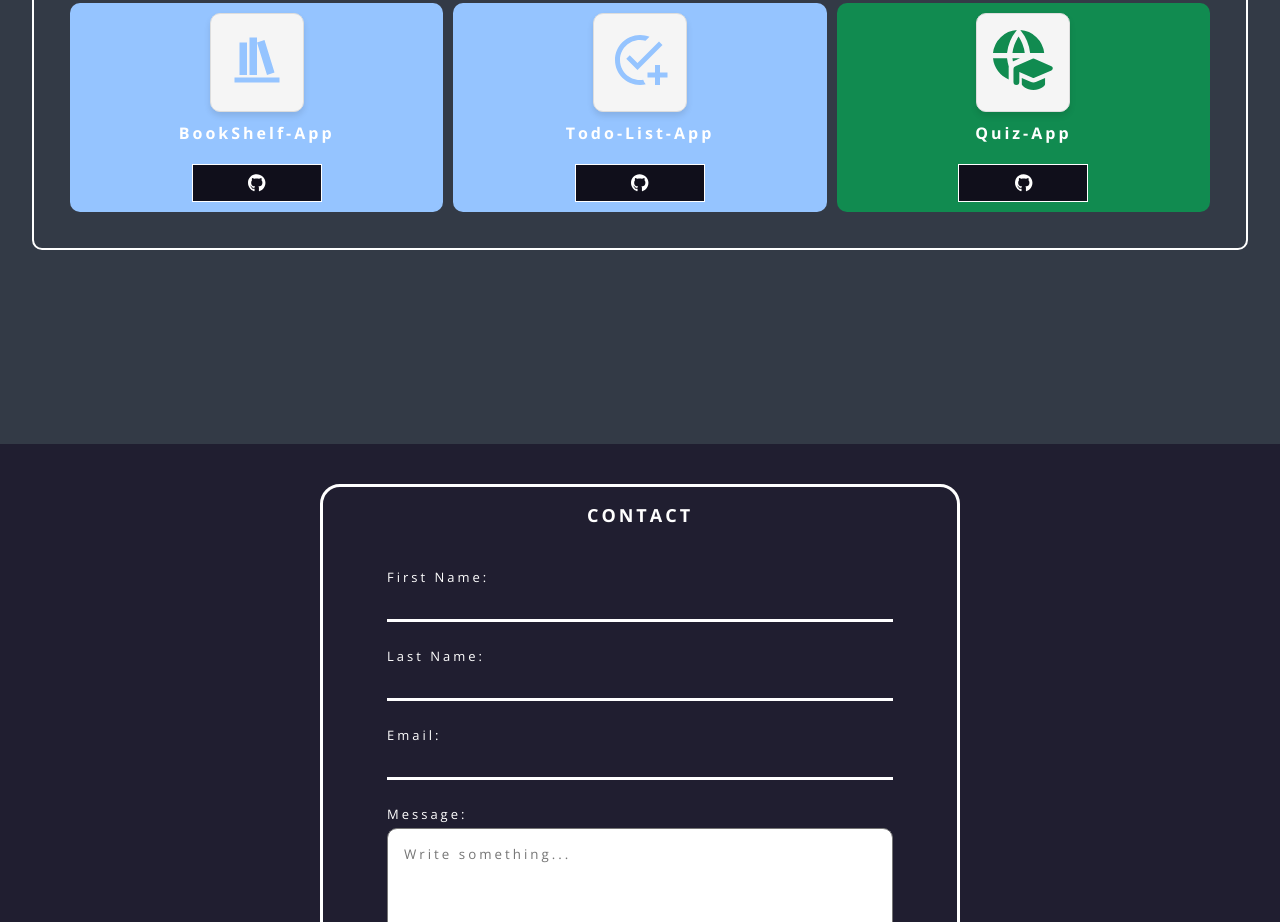
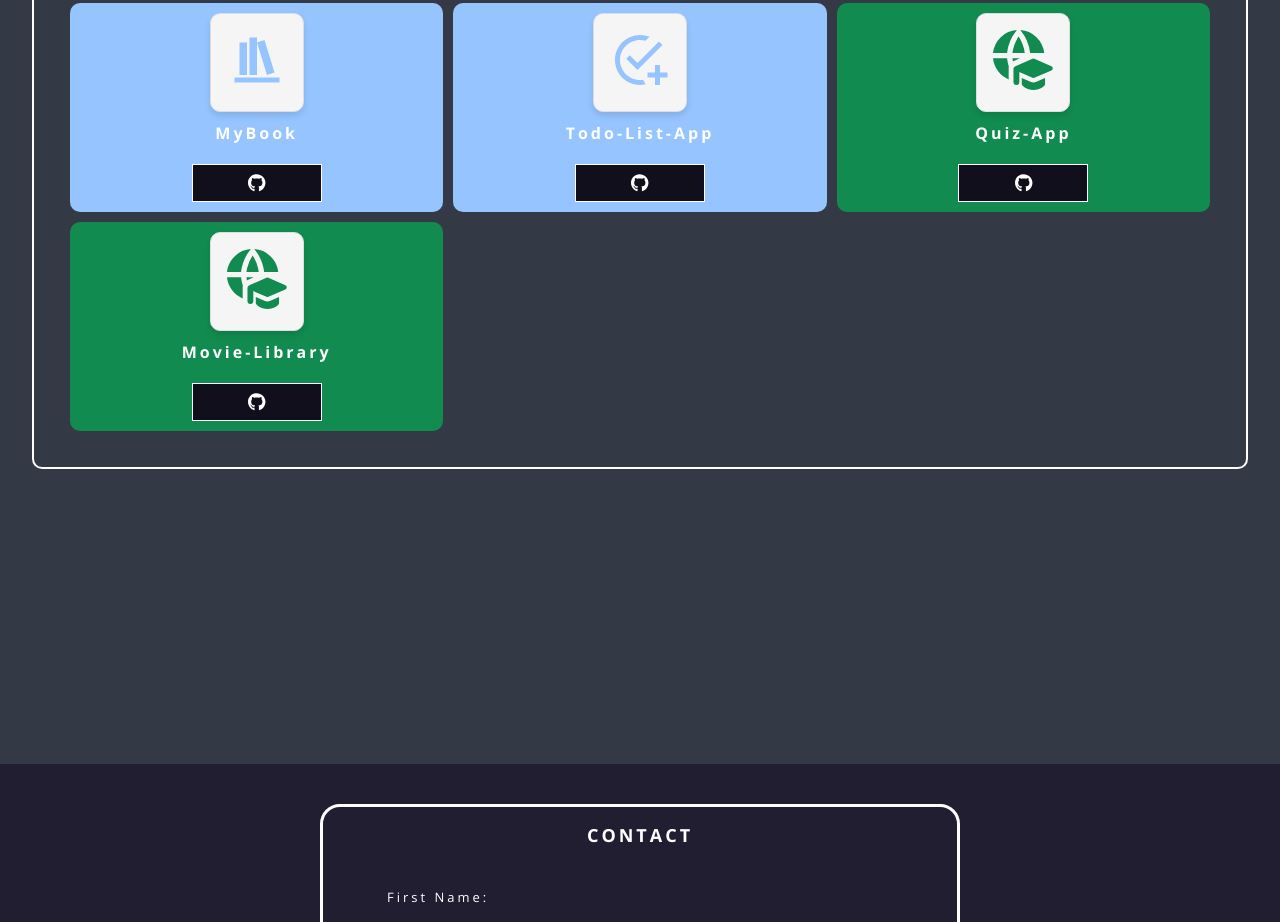
Before and after one commit to kumbangheracles/portfolio-web, a React (Vite) app: page / in a window 1280 px wide. Shown: the part 2020-2942 px from the top of the page. Built offline with nearby package versions, Linux system fonts and the light colour scheme.

Commit message:
change shelf-book name to MyBook

```diff
--- a/src/assets/Data/ProjectData.js
+++ b/src/assets/Data/ProjectData.js
@@ -22,7 +22,7 @@ const projectData = [
   },
   {
     id: 4,
-    name: "BookShelf-App",
+    name: "MyBook",
     icon: "./ProjectIcon/bookshelf-app.svg",
     bg: "#95c4ff",
     src: "https://github.com/kumbangheracles/bookshelf-app",
@@ -41,6 +41,13 @@ const projectData = [
     bg: "#118B50",
     src: "https://github.com/kumbangheracles/quiz-app",
   },
+  {
+    id: 7,
+    name: "Movie-Library",
+    icon: "./ProjectIcon/quiz-app.svg",
+    bg: "#118B50",
+    src: "https://github.com/kumbangheracles/quiz-app",
+  },
 ];
 
 export { projectData };
--- a/src/index.css
+++ b/src/index.css
@@ -256,6 +256,7 @@ body {
 #Project {
   background-color: #333a46;
   padding-top: 70px;
+  height: 140vh;
 }
 .project-wrapper {
   padding: 1rem;
```
